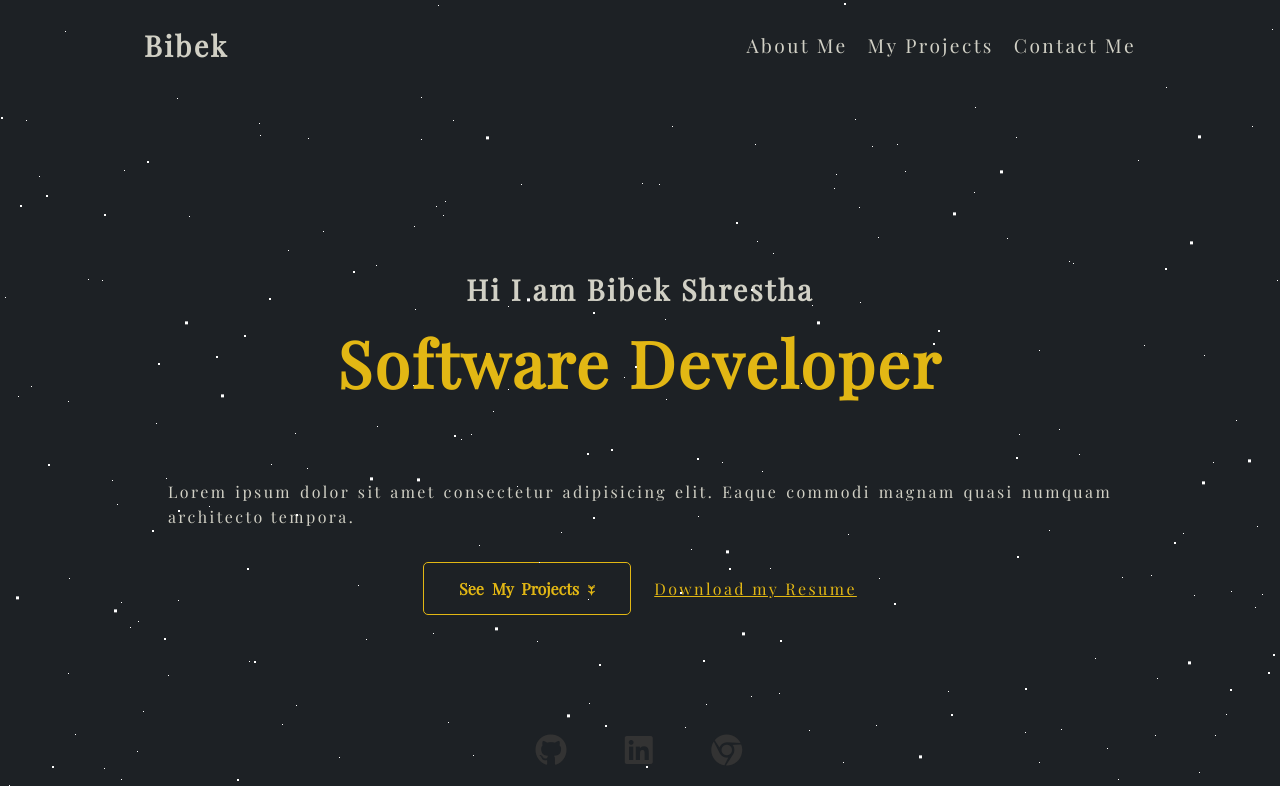
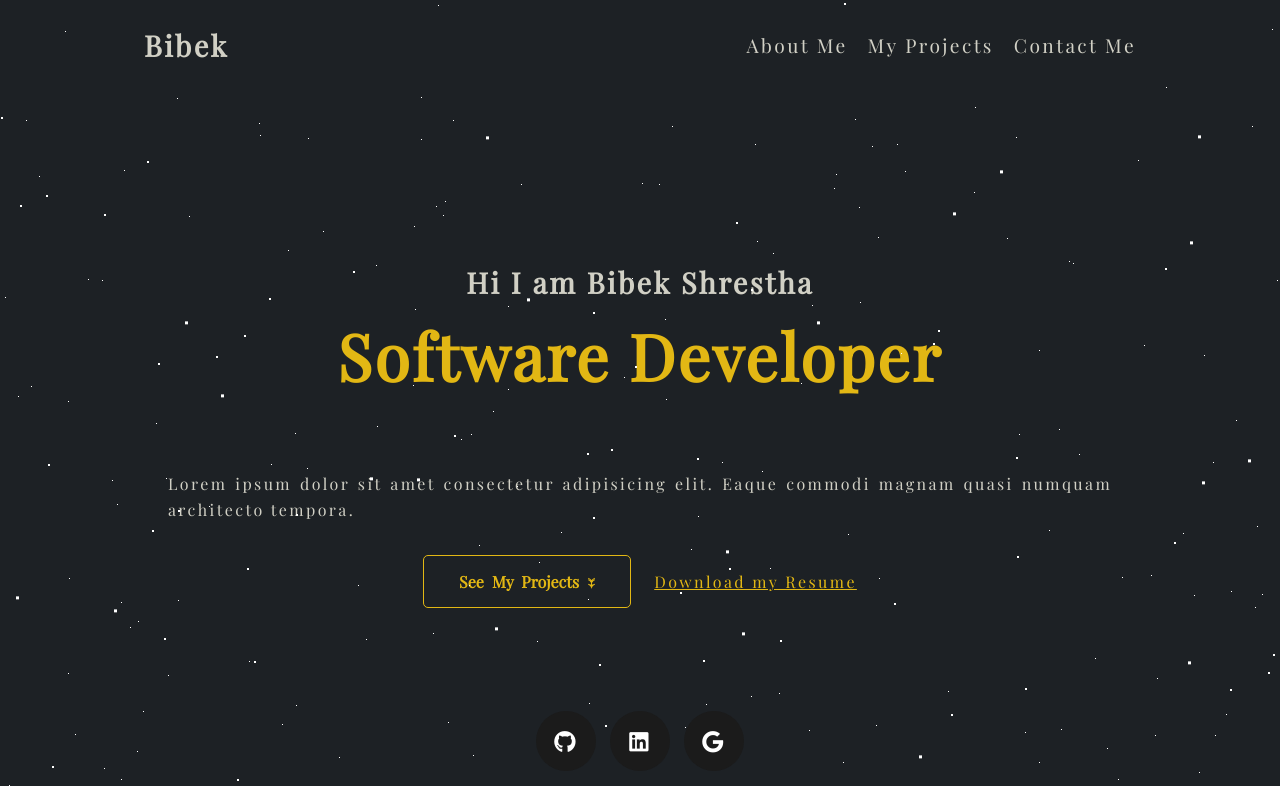
Before and after one commit to Bibek-2022/My-Portfolio, a plain HTML site: page index.html in a window 1280 px wide. Shown: the top 786 px of the page. Drawn offline with nearby package versions, Linux system fonts and the light colour scheme.

Commit message:
added the social media animation

```diff
--- a/index.html
+++ b/index.html
@@ -57,11 +57,27 @@
             <a href="" class="btn-side"><u>Download my Resume</u></a>
           </div>
         </div>
-        <div class="linkss">
-          <a href="github"><i class="fab fa-github"></i></a>
-          <a href="linked"><i class="fab fa-linkedin"></i></a>
-          <a href="linked"><i class="fab fa-chrome"></i></a>
-        </div>
+
+
+        <!-- social media -->
+        <ul class="social-media-list">
+          <li>
+            <a href="#" target="_blank" class="contact-icon">
+             <i class="fab fa-github"></i></i
+            ></a>
+          </li>
+          <li>
+            <a href="#" target="_blank" class="contact-icon">
+              <i class="fab fa-linkedin"></i></i
+            ></a>
+          </li>
+          <li>
+            <a href="#" target="_blank" class="contact-icon">
+              <i class="fab fa-google"></i></i
+            ></a>
+          </li>
+
+        </ul>
         <!-- <div class="image">
         <img src="./assets/Person.png" alt="" />
       </div> -->
--- a/style.css
+++ b/style.css
@@ -906,13 +906,58 @@ body .entries .entry .title {
   padding-bottom: 2rem;
 }
 
-.linkss {
-  display: flex;
-  gap: 3.5rem;
-  font-size: 2rem;
+/* Social Media Icons */
+.social-media-list {
+  position: relative;
+  font-size: 22px;
+  text-align: center;
+  width: 100%;
   margin: 0 auto;
+  padding: 0;
 }
-.linkss a:hover {
-  color: #e2b714;
-  text-align: center;
+
+.social-media-list li a {
+  color: #fff;
 }
+
+.social-media-list li {
+  position: relative;
+  display: inline-block;
+  height: 60px;
+  width: 60px;
+  margin: 10px 3px;
+  line-height: 60px;
+  border-radius: 50%;
+  color: #fff;
+  background-color: rgb(27, 27, 27);
+  cursor: pointer;
+  transition: all 0.2s ease-in-out;
+}
+
+.social-media-list li:after {
+  content: "";
+  position: absolute;
+  top: 0;
+  left: 0;
+  width: 60px;
+  height: 60px;
+  line-height: 60px;
+  border-radius: 50%;
+  opacity: 0;
+  box-shadow: 0 0 0 1px #fff;
+  transition: all 0.2s ease-in-out;
+}
+
+.social-media-list li:hover {
+  background-color: #fff;
+}
+
+.social-media-list li:hover:after {
+  opacity: 1;
+  transform: scale(1.12);
+  transition-timing-function: cubic-bezier(0.37, 0.74, 0.15, 1.65);
+}
+
+.social-media-list li:hover a {
+  color: #000;
+}
```
